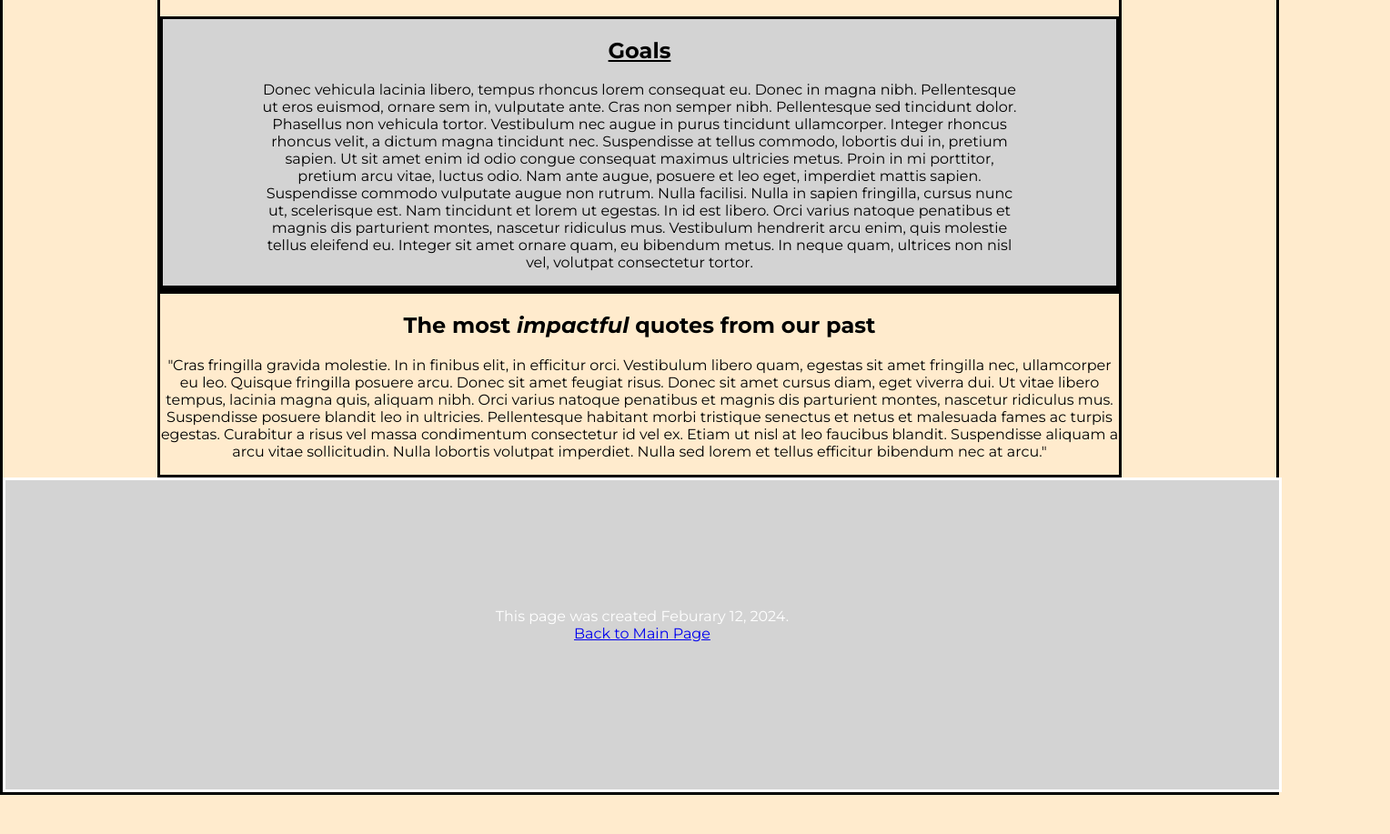
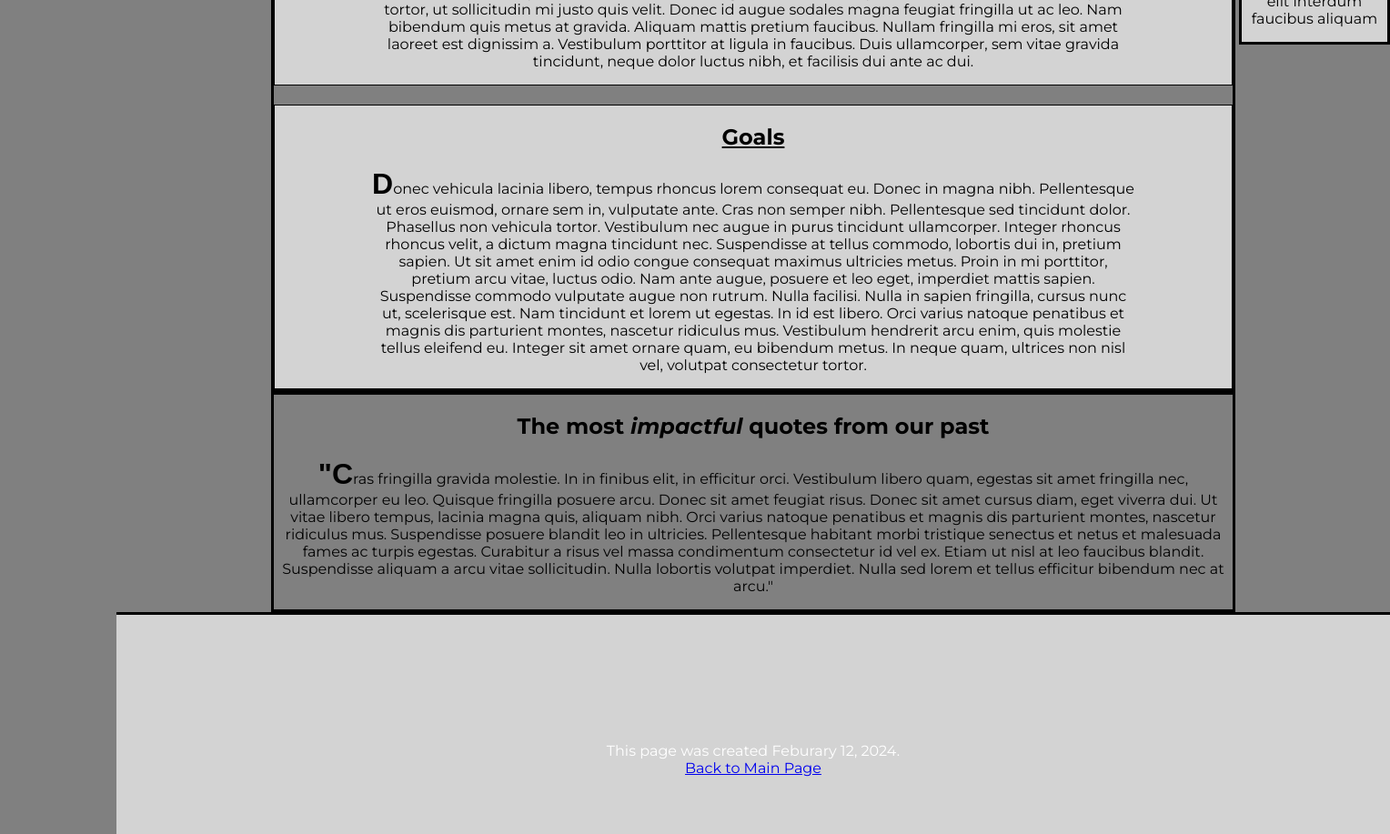
Before and after one commit to BawtSo/portfolio, a plain HTML site: page about-me.html in a window 1280 px wide. Shown: the part 1233-2150 px from the top of the page at 91% size, 1528 px wide, since content can reach past the window. Before the commit the page ends 2115 px from the top, so only its background shows below. Drawn offline with Linux system fonts and the light colour scheme.

Commit message:
Add BioRhyme font to first letter of paragraphs, Add transition to nav links and flex boxes -- borders now bold when hover -- Add underline and bold transition to navigation links

```diff
--- a/styles/about.css
+++ b/styles/about.css
@@ -1,10 +1,16 @@
 body{
     font-family:"Montserrat", sans-serif;
-    margin-left:auto;
+    margin-left:10%;
     margin-right:auto;
+    padding-top:5%;
     width:1400px;
+    background-color:grey;
+}
+div:not(.box)
+{
     background-color:blanchedalmond;
     border-style:solid;
+
 }
 .side-menu{
     float:left;
@@ -31,15 +37,15 @@ article{
 .box{
     margin-top:2%;
     text-align:center;
-    border-style:solid;
+    border:solid 1px;
     background-color:lightgrey;
     padding:0 10% 0 10%;
 
 }
 .doggos
 {
-    border-style:solid;
     padding: 0 10px;
+    margin-top:1%;
     margin-left:170px;
     margin-right:170px;
     text-align:center;
@@ -69,9 +75,34 @@ footer{
     color:white;
     text-align:center;
     padding-top:10%;
-    border-style:solid;
+    border-top:black solid;
 }
 .closing-art{
     margin-left:170px;
     margin-right:170px;
 }
+/*psuedo*/
+p:first-letter{
+    font-size:200%;
+    font-weight:bold;
+    font-family:"Biorhyme Expanded", sans-serif;
+}
+a:hover{
+    font-size:125%;
+    font-weight:bold;
+    transition:ease-in-out .2s;
+}
+a:visited{
+    color:black;
+    text-decoration:none;
+}
+
+a:hover[href="about-me.html"],
+a:hover[href = "index.html"]
+{
+    background-color:yellow;
+}
+.box:hover{
+    border:groove 6px;
+    border-color:black;
+}
--- a/styles/semantic-styles.css
+++ b/styles/semantic-styles.css
@@ -1,10 +1,16 @@
 body{
     font-family:"Montserrat", sans-serif;
-    margin-left:auto;
+    margin-left:10%;
     margin-right:auto;
+    padding-top:5%;
     width:1400px;
+    background-color:grey;
+}
+.main-border
+{
     background-color:blanchedalmond;
     border-style:solid;
+
 }
 main,
 header,
@@ -14,7 +20,6 @@ summary
     margin-left:170px;
     margin-right:170px;
     padding: 0 10px;
-    margin-top:5%;
 }
 
 .main-title{
@@ -23,10 +28,10 @@ summary
 .main-img{
     display:block;
     margin-left:auto;
-    margin-top:1%;
     margin-right:auto;
     width:50%;
     border-style:solid;
+    margin-top:1%;
 
 }
 .side-menu
@@ -36,8 +41,9 @@ summary
     text-align:center;
     position:fixed;
     border-right:solid;
-
-
+}
+a{
+    text-decoration:none;
 }
 footer{
     text-align:center;
@@ -49,7 +55,7 @@ h3{
 .container{
     display:flex;
     flex-direction:row;
-    justify-content: space-around;
+    justify-content: space-between;
     margin-left:auto;
     margin-right:auto;
 
@@ -57,7 +63,7 @@ h3{
 .box{
     border-style:solid;
     width:200px;
-    height:200px;
+    height:210px;
     text-align:center;
     background-color:white;
 }
@@ -83,6 +89,27 @@ footer{
     color:white;
     text-align:center;
     padding-top:10%;
-    border-style:solid;
+    border-top:black solid;
     margin-top:2%;
 }
+/*Pseudo*/
+a:hover{
+    font-size:125%;
+    font-weight:bold;
+    transition:ease-in-out .2s;
+    text-decoration:underline;
+}
+a:visited{
+    color:black;
+    text-decoration:none;
+}
+
+a:hover[href="about-me.html"],
+a:hover[href = "index.html"]
+{
+    background-color:yellow;
+}
+.box:hover{
+    border:groove 6px;
+
+}
--- a/styles/stylesheet.css
+++ b/styles/stylesheet.css
@@ -106,6 +106,11 @@ footer{
 
 }
 /*Psuedo selectors*/
+p:first-letter{
+    font-size:200%;
+    font-weight:bold;
+    font-family:"Biorhyme Expanded", sans-serif;
+}
  a:hover{
     font-size:125%;
     font-weight:bold;
```
